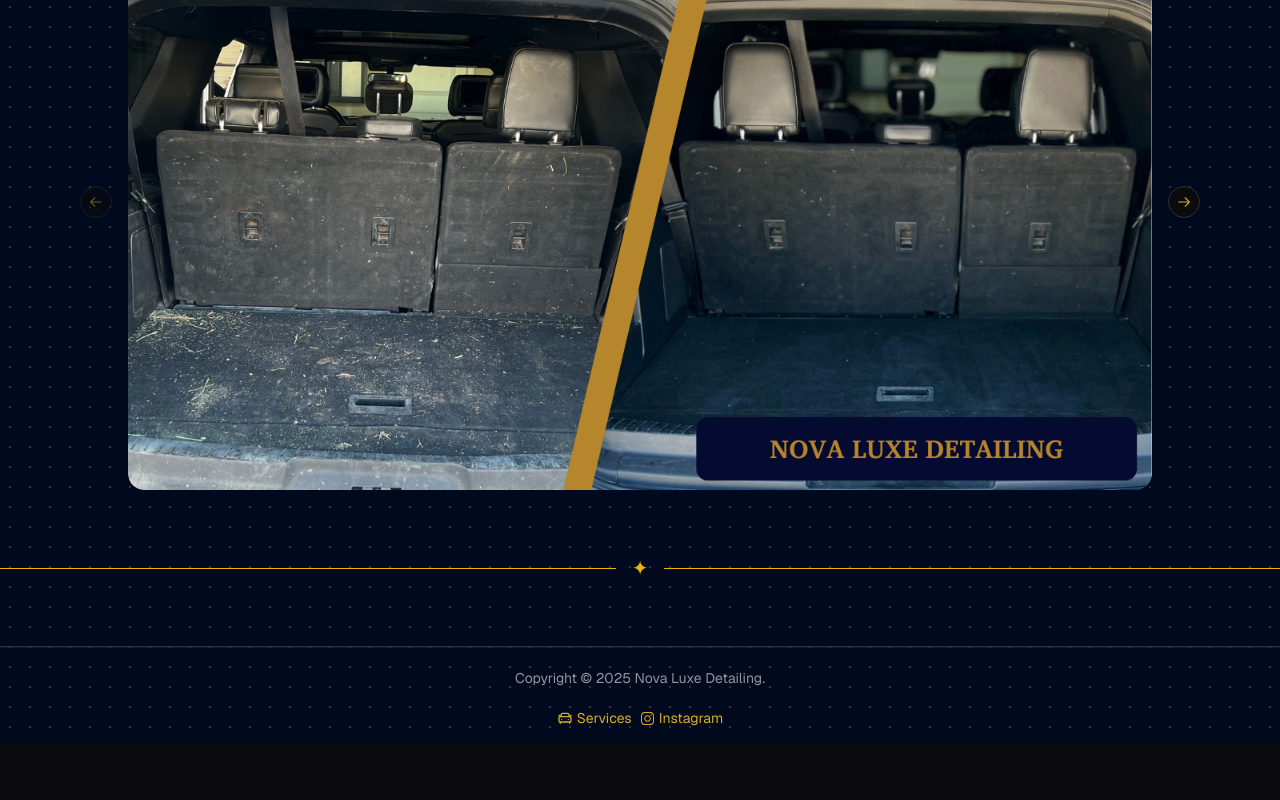
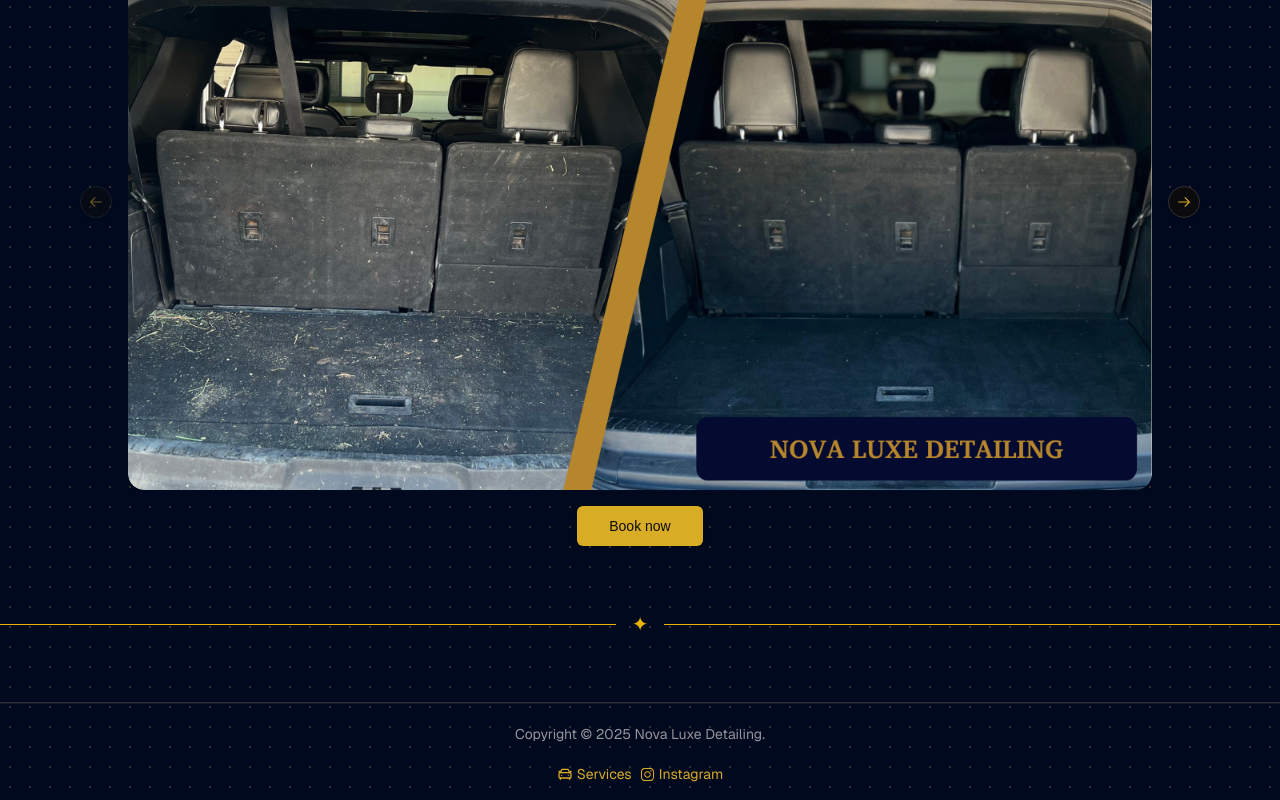
Before and after one commit to sarimyx/novaluxedetailing, a Next.js app: page / in a window 1280 px wide. Shown: the part 1143-1943 px from the top of the page. Before the commit the page ends 1887 px from the top, so only its background shows below. Built offline with nearby package versions, Linux system fonts and the light colour scheme; no server answers; the database is empty; a web font is replaced by a local one.

Commit message:
Add button

```diff
--- a/src/components/gallery.tsx
+++ b/src/components/gallery.tsx
@@ -9,6 +9,7 @@ import {
   CarouselNext,
 } from "@/components/ui/carousel";
 import Image from "next/image";
+import { Button } from "./ui/button";
 
 export default function Gallery() {
   return (
@@ -45,6 +46,11 @@ export default function Gallery() {
           <CarouselNext />
         </div>
       </Carousel>
+      <div className="flex items-center justify-center mt-4">
+        <a href="#booking">
+          <Button size="lg">Book now</Button>
+        </a>
+      </div>
     </section>
   );
 }
```
